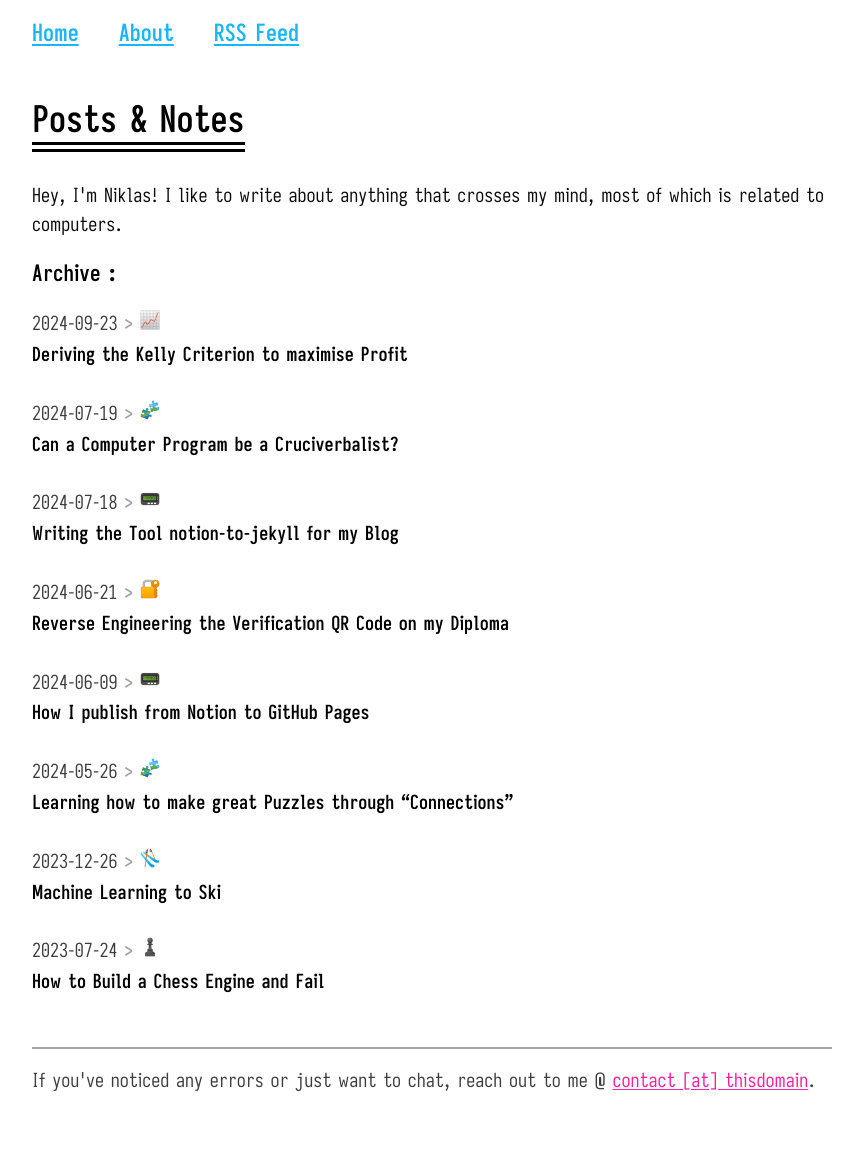
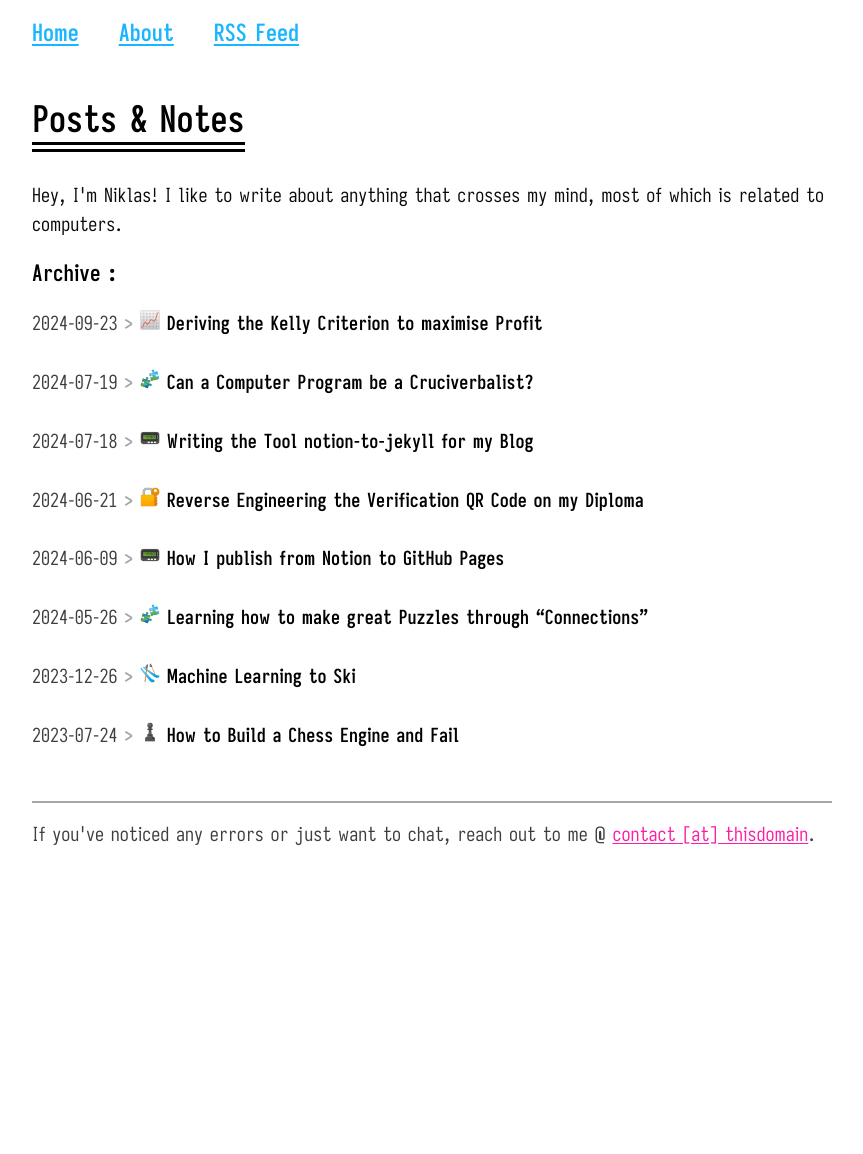
Before and after one commit to obrhubr/obrhubr.github.io, a Jekyll site: the page built from index.html, in a window 1280 px wide. Shown: the whole page, without its empty margins (208-1071 px from the left). Built offline with Jekyll 4.4.1, drawn with Linux system fonts in a browser that asks for light colours; after the commit the page ends 940 px from its top, so only the background shows below that.

Commit message:
fix article list being indented because of caption

```diff
--- a/_includes/scripts/captions.js
+++ b/_includes/scripts/captions.js
@@ -2,6 +2,7 @@
 	document.querySelectorAll("img").forEach((e) => {
 		let caption = e.alt;
 
+		if (caption != "") {
 			// Create p element containg the alt-text
 			let captionElement = document.createElement("p");
 			captionElement.innerHTML = caption;
@@ -9,6 +10,7 @@
 
 			let parent = e.parentNode;
 			parent.appendChild(captionElement);
+		};
 	});
 };
 
--- a/_includes/styles/captions.css
+++ b/_includes/styles/captions.css
@@ -1,4 +1,4 @@
-.caption {
+p > .caption {
 	color: var(--secondary-text-color);
 
 	margin: 0px;
```
Lines whose indentation alone changed are shown as unchanged.
